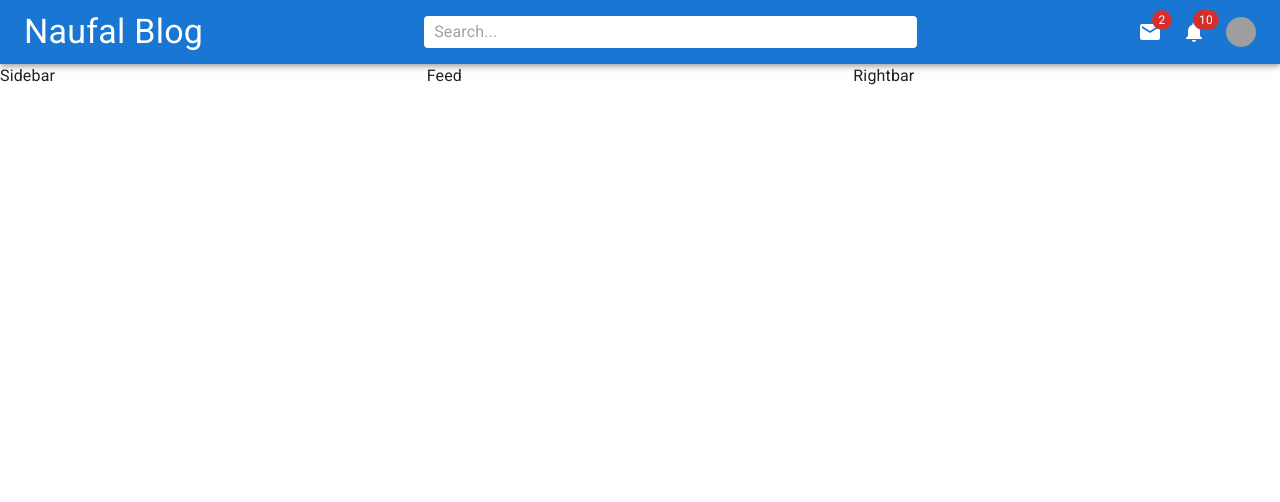
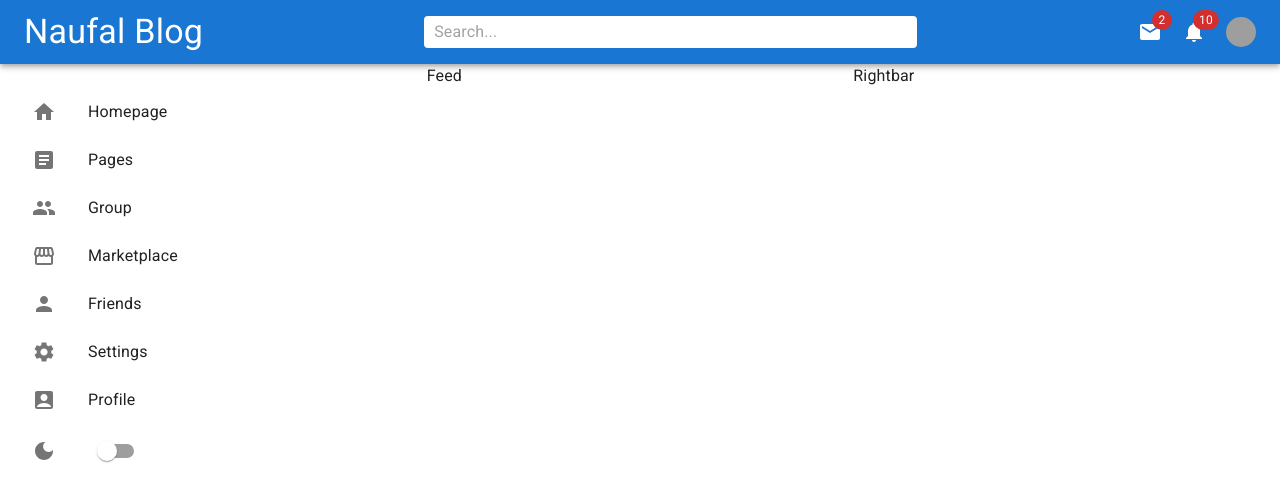
Before and after one commit to naufalzs/mui-blog, a React (Vite) app: page / in a window 1280 px wide. Shown: the top 502 px of the page. Built offline with nearby package versions, Linux system fonts and the light colour scheme; grey boxes are pictures that could not be loaded.

Commit message:
feat: create sidebar component

```diff
--- a/src/components/Sidebar.jsx
+++ b/src/components/Sidebar.jsx
@@ -1,5 +1,92 @@
+import {
+  AccountBox,
+  Article,
+  DarkMode,
+  Group,
+  Home,
+  Person,
+  Settings,
+  Storefront,
+} from "@mui/icons-material";
+import {
+  Box,
+  List,
+  ListItem,
+  ListItemButton,
+  ListItemIcon,
+  ListItemText,
+  Switch,
+} from "@mui/material";
+
 export default function Sidebar() {
   return (
-    <div>Sidebar</div>
-  )
+    <Box p={2}>
+      <List>
+        <ListItem disablePadding>
+          <ListItemButton component="a" href="#home">
+            <ListItemIcon>
+              <Home />
+            </ListItemIcon>
+            <ListItemText primary="Homepage" />
+          </ListItemButton>
+        </ListItem>
+        <ListItem disablePadding>
+          <ListItemButton component="a" href="#pages">
+            <ListItemIcon>
+              <Article />
+            </ListItemIcon>
+            <ListItemText primary="Pages" />
+          </ListItemButton>
+        </ListItem>
+        <ListItem disablePadding>
+          <ListItemButton component="a" href="#group">
+            <ListItemIcon>
+              <Group />
+            </ListItemIcon>
+            <ListItemText primary="Group" />
+          </ListItemButton>
+        </ListItem>
+        <ListItem disablePadding>
+          <ListItemButton component="a" href="#marketplace">
+            <ListItemIcon>
+              <Storefront />
+            </ListItemIcon>
+            <ListItemText primary="Marketplace" />
+          </ListItemButton>
+        </ListItem>
+        <ListItem disablePadding>
+          <ListItemButton component="a" href="#friends">
+            <ListItemIcon>
+              <Person />
+            </ListItemIcon>
+            <ListItemText primary="Friends" />
+          </ListItemButton>
+        </ListItem>
+        <ListItem disablePadding>
+          <ListItemButton component="a" href="#setting">
+            <ListItemIcon>
+              <Settings />
+            </ListItemIcon>
+            <ListItemText primary="Settings" />
+          </ListItemButton>
+        </ListItem>
+        <ListItem disablePadding>
+          <ListItemButton component="a" href="#profile">
+            <ListItemIcon>
+              <AccountBox />
+            </ListItemIcon>
+            <ListItemText primary="Profile" />
+          </ListItemButton>
+        </ListItem>
+        <ListItem disablePadding>
+          <ListItemButton>
+            <ListItemIcon>
+              <DarkMode />
+            </ListItemIcon>
+            <Switch />
+          </ListItemButton>
+        </ListItem>
+      </List>
+    </Box>
+  );
 }
```
